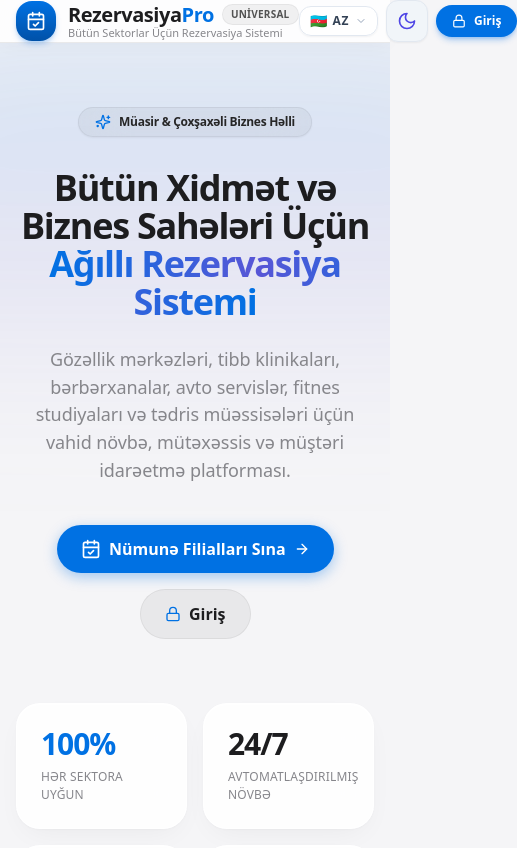
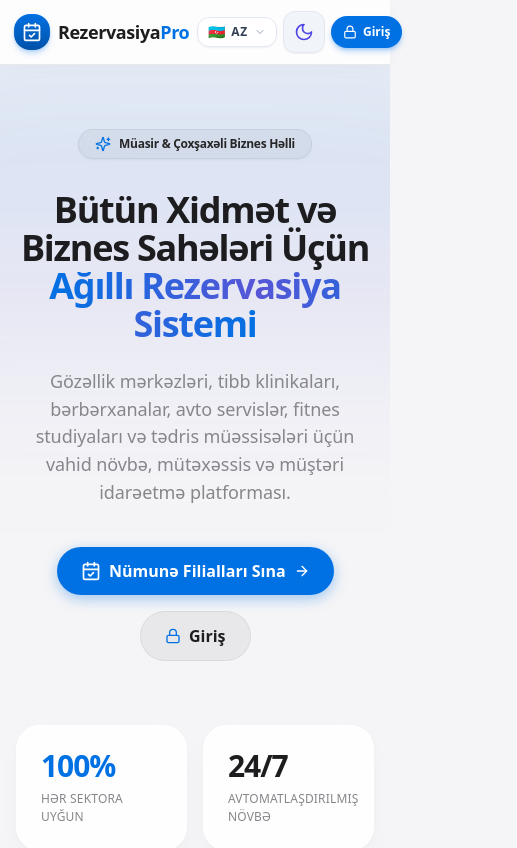
Before and after one commit to 2-RaL/RezervasiyaPro, a Next.js app: page / in a window 390 px wide. Shown: the top 848 px of the page, 517 px wide, since content can reach past the window. Built offline with nearby package versions, Linux system fonts and the light colour scheme.

Commit message:
fix(navbar): hide universal badge and subtitle on mobile to ensure navbar fits viewport cleanly

```diff
--- a/src/app/layout.tsx
+++ b/src/app/layout.tsx
@@ -31,7 +31,7 @@ export default function RootLayout({
           }}
         />
       </head>
-      <body className="min-h-screen bg-[#f5f5f7] text-[#1d1d1f] dark:bg-[#000000] dark:text-[#f5f5f7] font-sans antialiased selection:bg-[#0071e3] selection:text-white transition-colors duration-300">
+      <body className="min-h-screen bg-[#f5f5f7] text-[#1d1d1f] dark:bg-[#000000] dark:text-[#f5f5f7] font-sans antialiased selection:bg-[#0071e3] selection:text-white transition-colors duration-300 overflow-x-hidden">
         <LanguageProvider>
           {children}
         </LanguageProvider>
--- a/src/app/page.tsx
+++ b/src/app/page.tsx
@@ -177,23 +177,23 @@ export default function HomePage() {
 
       {/* Apple Translucent Floating Glass Navigation Bar */}
       <nav className="sticky top-0 z-50 apple-glass-nav transition-all">
-        <div className="max-w-7xl mx-auto px-4 sm:px-6 lg:px-8 h-18 sm:h-20 flex items-center justify-between">
+        <div className="max-w-7xl mx-auto px-3.5 sm:px-6 lg:px-8 h-16 sm:h-20 flex items-center justify-between gap-2 sm:gap-4">
 
           {/* Apple Brand Logo with Spring Touch */}
-          <Link href="/" className="flex items-center space-x-3 group apple-press-sm">
-            <div className="w-10 h-10 sm:w-11 sm:h-11 rounded-2xl bg-gradient-to-b from-[#0071e3] to-[#0051a8] flex items-center justify-center shadow-md shadow-[#0071e3]/25 group-hover:scale-105 transition-transform duration-300">
+          <Link href="/" className="flex items-center space-x-2 sm:space-x-3 group apple-press-sm shrink-0 min-w-0">
+            <div className="w-9 h-9 sm:w-11 sm:h-11 rounded-2xl bg-gradient-to-b from-[#0071e3] to-[#0051a8] flex items-center justify-center shadow-md shadow-[#0071e3]/25 group-hover:scale-105 transition-transform duration-300 shrink-0">
               <CalendarCheck className="w-5 h-5 sm:w-6 sm:h-6 text-white" />
             </div>
-            <div>
-              <div className="flex items-center gap-2">
-                <span className="text-xl sm:text-2xl font-bold apple-headline tracking-tight text-[#1d1d1f] dark:text-[#f5f5f7]">
+            <div className="min-w-0">
+              <div className="flex items-center gap-1.5 sm:gap-2">
+                <span className="text-lg sm:text-2xl font-bold apple-headline tracking-tight text-[#1d1d1f] dark:text-[#f5f5f7] whitespace-nowrap">
                   Rezervasiya<span className="text-[#0071e3] dark:text-[#2997ff]">Pro</span>
                 </span>
-                <span className="text-[10px] font-semibold tracking-wide uppercase px-2 py-0.5 rounded-full bg-black/5 dark:bg-white/10 text-neutral-600 dark:text-neutral-300 border border-black/5 dark:border-white/10">
+                <span className="hidden sm:inline-flex text-[10px] font-semibold tracking-wide uppercase px-2 py-0.5 rounded-full bg-black/5 dark:bg-white/10 text-neutral-600 dark:text-neutral-300 border border-black/5 dark:border-white/10">
                   Universal
                 </span>
               </div>
-              <p className="text-[11px] text-[#86868b] dark:text-[#a1a1a6] font-normal leading-tight">
+              <p className="hidden sm:block text-[11px] text-[#86868b] dark:text-[#a1a1a6] font-normal leading-tight">
                 {lang === 'ru' ? 'Система бронирования для любого бизнеса' : (lang === 'en' ? 'Online Booking System for Any Business' : 'Bütün Sektorlar Üçün Rezervasiya Sistemi')}
               </p>
             </div>
@@ -228,13 +228,13 @@ export default function HomePage() {
           </div>
 
           {/* Action Bar (Language Switcher + Theme Toggle + Login Button) */}
-          <div className="flex items-center space-x-2 sm:space-x-3">
+          <div className="flex items-center gap-1.5 sm:gap-2.5 shrink-0">
             <LanguageSelector />
             <ThemeToggle />
 
             <Link
               href="/login"
-              className="apple-press text-xs sm:text-sm font-semibold px-4 sm:px-5 py-2 sm:py-2.5 rounded-full bg-[#0071e3] hover:bg-[#0077ED] text-white shadow-md shadow-[#0071e3]/30 transition-all inline-flex items-center gap-2"
+              className="apple-press text-xs sm:text-sm font-semibold px-3 sm:px-5 py-2 sm:py-2.5 rounded-full bg-[#0071e3] hover:bg-[#0077ED] text-white shadow-md shadow-[#0071e3]/30 transition-all inline-flex items-center gap-1.5 sm:gap-2 shrink-0"
             >
               <Lock className="w-3.5 h-3.5" />
               <span>{t('login')}</span>
```
